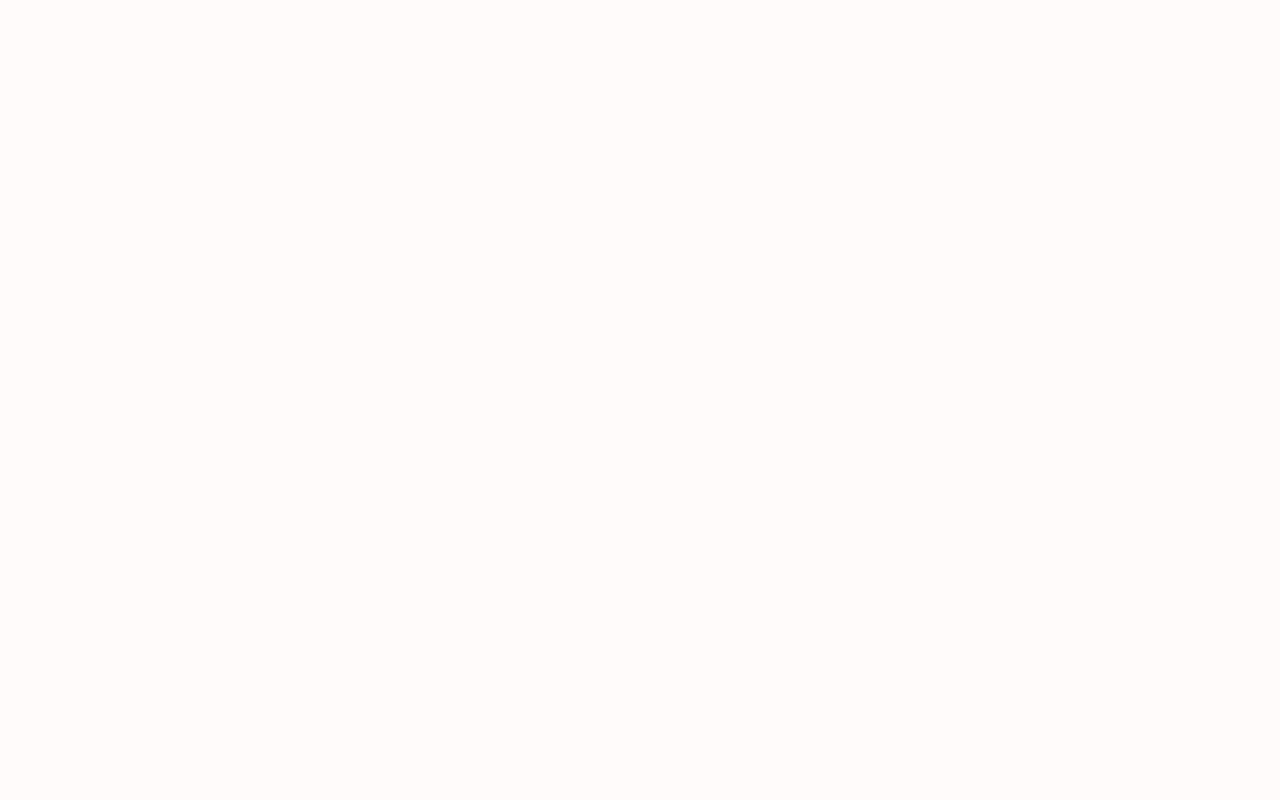
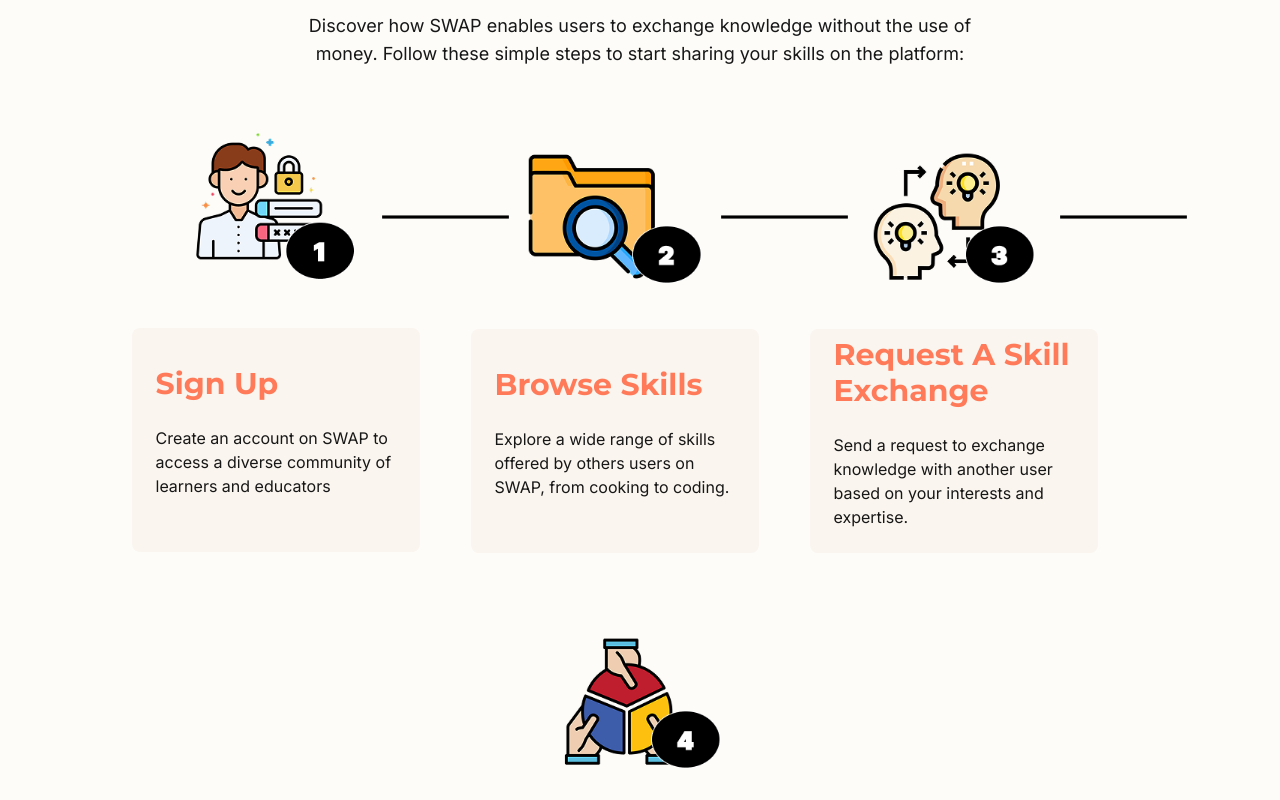
Before and after one commit to JonBabao/SWAP-Skills-Without-A-Price, a Next.js app: page / in a window 1280 px wide. Shown: the part 720-1520 px from the top of the page. Before the commit the page ends 800 px from the top, so only its background shows below. Built offline with nearby package versions, Linux system fonts and the light colour scheme.

Commit message:
Add a new section in Home

```diff
--- a/src/app/components/Home.tsx
+++ b/src/app/components/Home.tsx
@@ -1,9 +1,15 @@
 import HomeImage from "../../../public/images/home_image.png"
 import OrangeButton from "../styles/orangeButton";
+import ShareKnowledge from "../../../public/images/shareKnowledgeImage.png"
+import BrowseSkills from "../../../public/images/browseSkillsImage.png"
+import RequestExchange from "../../../public/images/requestExchangeImage.png"
+import SignUpImage from "../../../public/images/signUpImage.png"
+import Line from "../../../public/images/line.png"
 
 export default function Home() {
   return (
-    <div className="flex items-center justify-center h-[90vh] w-full">
+    <div className="flex flex-col items-center justify-center w-full">
+      <section className="flex flex-row items-center justify-center">
         <div className="flex flex-col text-left text-lg items-start w-1/2 py-8 pl-24 gap-4 mt-32">
           <p className="montserrat text-6xl font-bold">Unlock Potential, Not Wallets</p>
           <p>Join a vibrant community where knowledge is currency. Learn, share, and grow — together.</p>
@@ -16,11 +22,84 @@ export default function Home() {
         <div className="flex w-1/2 items-center justify-center">
           <img
             src={HomeImage.src}
-          alt="blob"
+            alt="Home Image"
             className="w-[43rem] mt-8"
           />
         </div>
+      </section>
 
+      <section className="flex flex-col items-center mx-16">
+        <h2 className="montserrat text-6xl font-bold">How it Works</h2>
+        <p className="mt-4 text-lg w-[45rem] text-center">Discover how SWAP enables users to exchange knowledge without the use of money. Follow these simple steps to start sharing your skills on the platform:</p>
+        <div className="flex flex-row flex-wrap items-center justify-center mt-16 mb-16">
+          {/* Sign Up */}
+          <div className="flex flex-col items-center justify-center">
+            <img
+              src={SignUpImage.src}
+              alt="Sign Up Image"
+              className="-mt-6 scale-75"
+            />
+            <div className="seashell flex flex-col justify-center pl-6 pr-4 pb-8 pt-4 rounded-lg mt-6 h-56 w-72 mx-10 lg:mx-0 mb-16">
+              <h3 className="montserrat swapOrangeText text-3xl font-bold mb-6">Sign Up</h3>
+              <p>Create an account on SWAP to access a diverse community of learners and educators</p>
+            </div>
+          </div>
+
+          <img
+            src={Line.src}
+            className="hidden lg:block -mt-79 -mx-18 scale-65"
+          />
+
+          {/* Browse Skills */}
+          <div className="flex flex-col items-center justify-center">
+            <img
+              src={BrowseSkills.src}
+              alt="Browse Skills Image"
+              className="scale-75"
+            />
+            <div className="seashell flex flex-col justify-center px-6 pb-8 pt-4 rounded-lg mt-6 h-56 w-72 mx-10 lg:mx-0 mb-16">
+              <h3 className="montserrat swapOrangeText text-3xl font-bold mb-6">Browse Skills</h3>
+              <p>Explore a wide range of skills offered by others users on SWAP, from cooking to coding.</p>
+            </div>
+          </div>
+
+          <img
+            src={Line.src}
+            className="hidden lg:block -mt-79 -mx-18 scale-65"
+          />
+
+          {/* Request A Skill Exchange */}
+          <div className="flex flex-col items-center justify-center">
+            <img
+              src={RequestExchange.src}
+              alt="Request A Skill Exchange Image"
+              className="scale-75"
+            />
+            <div className="seashell flex flex-col justify-center px-6 pb-8 pt-4 rounded-lg mt-6 h-56 w-72 mx-10 lg:mx-0 mb-16">
+              <h3 className="montserrat swapOrangeText text-3xl font-bold mb-6">Request A Skill Exchange</h3>
+              <p>Send a request to exchange knowledge with another user based on your interests and expertise.</p>
+            </div>
+          </div>
+
+          <img
+            src={Line.src}
+            className="hidden lg:block -mt-79 -mx-18 scale-65"
+          />
+
+          {/* Share Your Knowledge */}
+          <div className="flex flex-col items-center justify-center">
+            <img
+              src={ShareKnowledge.src}
+              alt="Share Your Knowledge Image"
+              className="scale-75"
+            />
+            <div className="seashell flex flex-col justify-center px-6 pb-8 pt-4 rounded-lg mt-6 h-56 w-72 mx-10 lg:mx-0 mb-16">
+              <h3 className="montserrat swapOrangeText text-3xl font-bold mb-6">Share Your Knowledge</h3>
+              <p>Contribute to the community by sharing your skills and expertise with others on SWAP.</p>
+            </div>
+          </div>
+        </div>
+      </section>
     </div>
   );
 }
```
Lines whose indentation alone changed are shown as unchanged.
